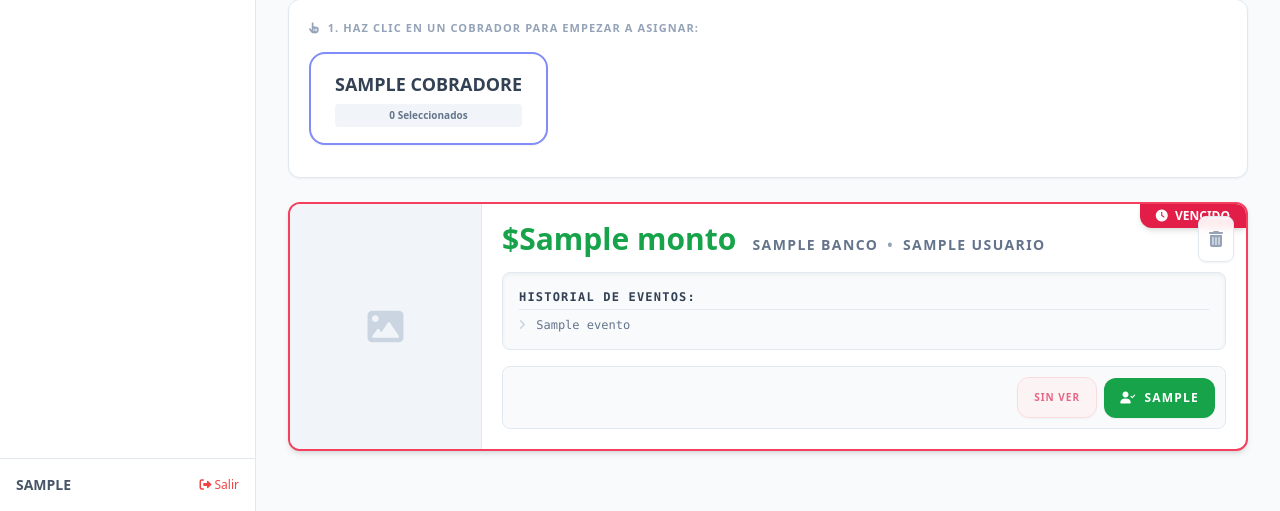
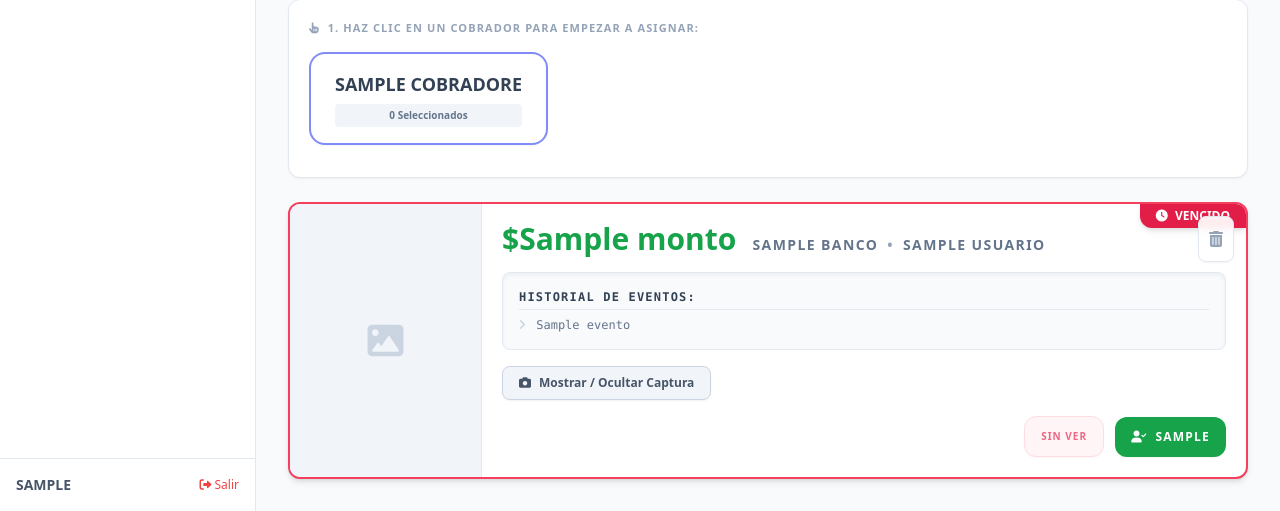
Before and after one commit to Fer333444/Codigos-Retiro, a Flask app: template templates/admin.html in a window 1280 px wide. Shown: the part 690-1201 px from the top of the page. Run offline with Flask 3, Linux system fonts and the light colour scheme; the template is opened without the code that fills it: most values are stand-ins (such as "Sample title", 1, 10 or a date in 2020); some libraries are stand-ins or nearby versions.

Commit message:
Agrega95

```diff
--- a/templates/admin.html
+++ b/templates/admin.html
@@ -11,10 +11,6 @@
         .custom-scrollbar::-webkit-scrollbar-track { background: #f1f5f9; border-radius: 10px; }
         .custom-scrollbar::-webkit-scrollbar-thumb { background: #cbd5e1; border-radius: 10px; }
         .custom-scrollbar::-webkit-scrollbar-thumb:hover { background: #94a3b8; }
-
-        .tarjeta-label input:checked ~ .tarjeta-contenido {
-            --tw-ring-color: transparent !important;
-        }
     </style>
 </head>
 <body class="bg-slate-50 flex h-screen text-slate-800 font-sans overflow-hidden">
@@ -347,10 +343,31 @@
                                         {% endfor %}
                                     </div>
 
-                                    <div class="flex flex-col sm:flex-row gap-3 items-stretch sm:items-center bg-slate-50 p-2.5 rounded-lg border border-slate-200 mt-auto justify-end">
+                                    <div class="mb-4 z-20">
+                                        <button type="button" onclick="event.preventDefault(); toggleImagen('img-{{ r.id }}')" class="bg-slate-100 hover:bg-slate-200 text-slate-600 font-bold text-xs py-2 px-4 rounded-lg transition-colors border border-slate-300 shadow-sm flex items-center justify-center w-full sm:w-auto">
+                                            <i class="fas fa-camera mr-2"></i> Mostrar / Ocultar Captura
+                                        </button>
 
+                                        <div id="img-{{ r.id }}" class="hidden mt-3 p-3 bg-slate-100 border border-slate-200 rounded-lg transition-all">
+                                            {% if r.imagen %}
+                                                {% set imagenes = r.imagen.split(',') %}
+                                                <div class="w-full relative flex items-center justify-center max-h-64">
+                                                    <img src="{{ url_for('ver_imagen', filename=imagenes[0]) }}" class="max-w-full max-h-full object-contain rounded shadow-sm pointer-events-none">
+                                                    {% if imagenes|length > 1 %}
+                                                        <span class="absolute bottom-2 right-2 bg-slate-900/80 backdrop-blur-sm text-white text-[11px] font-bold px-2 py-0.5 rounded-md shadow">+{{ imagenes|length - 1 }}</span>
+                                                    {% endif %}
+                                                </div>
+                                            {% else %}
+                                                <div class="py-6 flex flex-col items-center justify-center text-slate-400">
+                                                    <i class="fas fa-image text-3xl mb-2"></i>
+                                                    <span class="text-xs uppercase tracking-widest font-bold">Sin imagen adjunta</span>
+                                                </div>
+                                            {% endif %}
+                                        </div>
+                                    </div>
+
+                                    <div class="flex flex-col sm:flex-row gap-3 items-stretch sm:items-center justify-end">
                                         {% if r.asignado_a %}
-                                        <div class="flex flex-wrap items-center gap-2 sm:justify-end">
                                             {% if r.visto_por_cobrador %}
                                                 <span class="bg-emerald-100 text-emerald-700 text-[10px] font-black px-4 py-3 rounded-xl shadow-sm border border-emerald-200 uppercase tracking-widest">
                                                     LEÍDO
@@ -364,15 +381,11 @@
                                             <span class="bg-green-600 text-white text-xs font-black px-4 py-3 rounded-xl shadow-sm flex items-center justify-center shrink-0 uppercase tracking-widest">
                                                 <i class="fas fa-user-check mr-2"></i> {{ r.asignado_a }}
                                             </span>
-                                        </div>
                                         {% else %}
-                                        <div class="flex items-center justify-end">
                                             <span class="bg-slate-500 text-white text-xs font-black px-4 py-3 rounded-xl shadow-sm flex items-center justify-center shrink-0 uppercase tracking-widest">
                                                 <i class="fas fa-user-times mr-2"></i> SIN ASIGNAR
                                             </span>
-                                        </div>
                                         {% endif %}
-
                                     </div>
                                 </div>
                             </div>
@@ -458,6 +471,15 @@
             document.getElementById('modalPapelera').classList.add('hidden');
         }
 
+        function toggleImagen(id) {
+            const imgDiv = document.getElementById(id);
+            if (imgDiv.classList.contains('hidden')) {
+                imgDiv.classList.remove('hidden');
+            } else {
+                imgDiv.classList.add('hidden');
+            }
+        }
+
         function abrirModalRecibir(btnElement) {
             const cobrador = btnElement.getAttribute('data-cobrador');
             const monto = parseFloat(btnElement.getAttribute('data-monto')).toFixed(2);
@@ -516,7 +538,7 @@
         });
 
         // ==========================================
-        // LÓGICA DE ASIGNACIÓN MASIVA Y COLORES
+        // LÓGICA DE ASIGNACIÓN MASIVA CLICKABLE Y COLORES
         // ==========================================
         let cobradorParaAsignar = null;
         let colorAnilloActivo = 'ring-indigo-500';
@@ -559,7 +581,6 @@
             // Actualiza colores de los bordes de los que YA están seleccionados
             document.querySelectorAll('.chk-asignar:checked').forEach(chk => {
                 const card = chk.closest('.tarjeta-label').querySelector('.tarjeta-contenido');
-
                 card.className = card.className.replace(/\bring-\w+-\d+\b/g, '').trim();
                 card.classList.add('ring-4', colorAnilloActivo);
             });
@@ -798,7 +819,7 @@
             const modalPapelera = document.getElementById('modalPapelera');
             const modalRecibir = document.getElementById('modalRecibir');
 
-            // Bloqueo de auto-refresco modificado
+            // Bloqueo de auto-refresco si hay checks activos para no perder la selección
             const hasChecked = document.querySelector('.chk-asignar:checked') !== null;
             if((modalPapelera && !modalPapelera.classList.contains('hidden')) ||
                (modalRecibir && !modalRecibir.classList.contains('hidden')) ||
```
